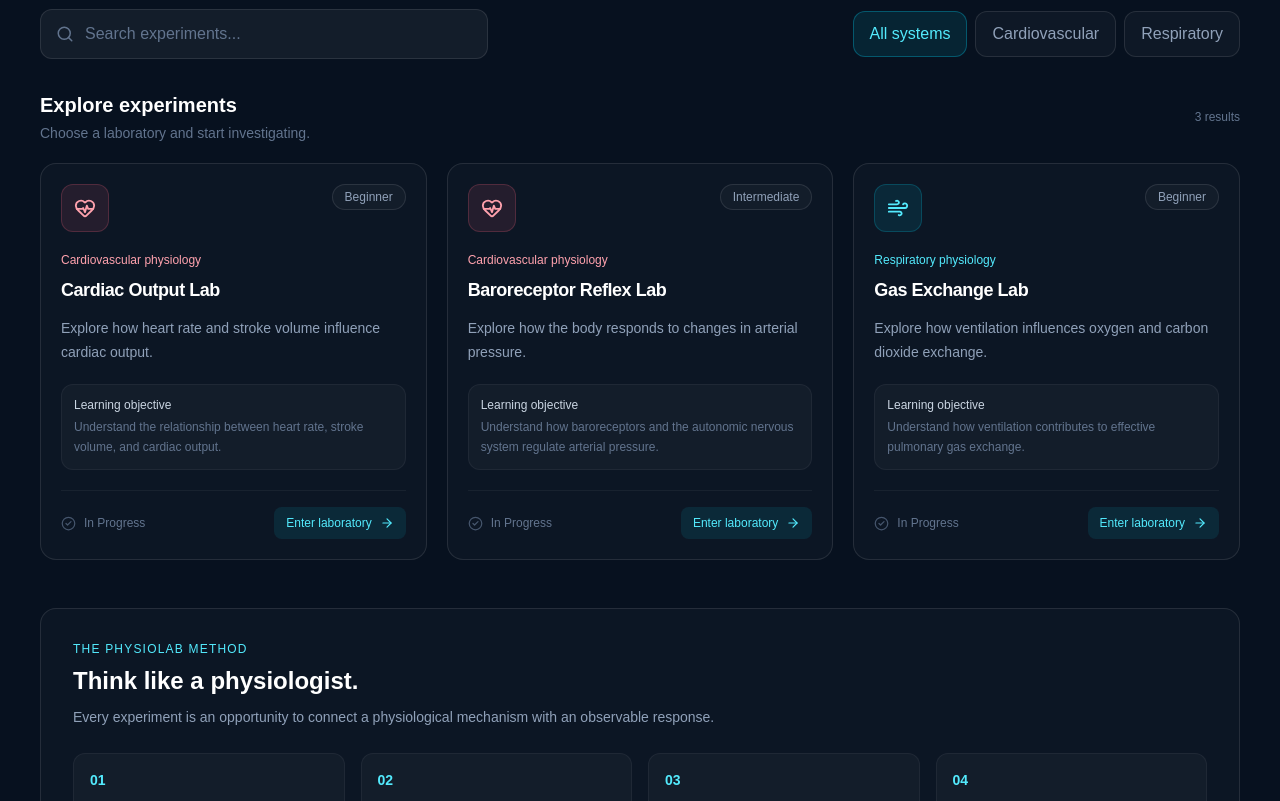
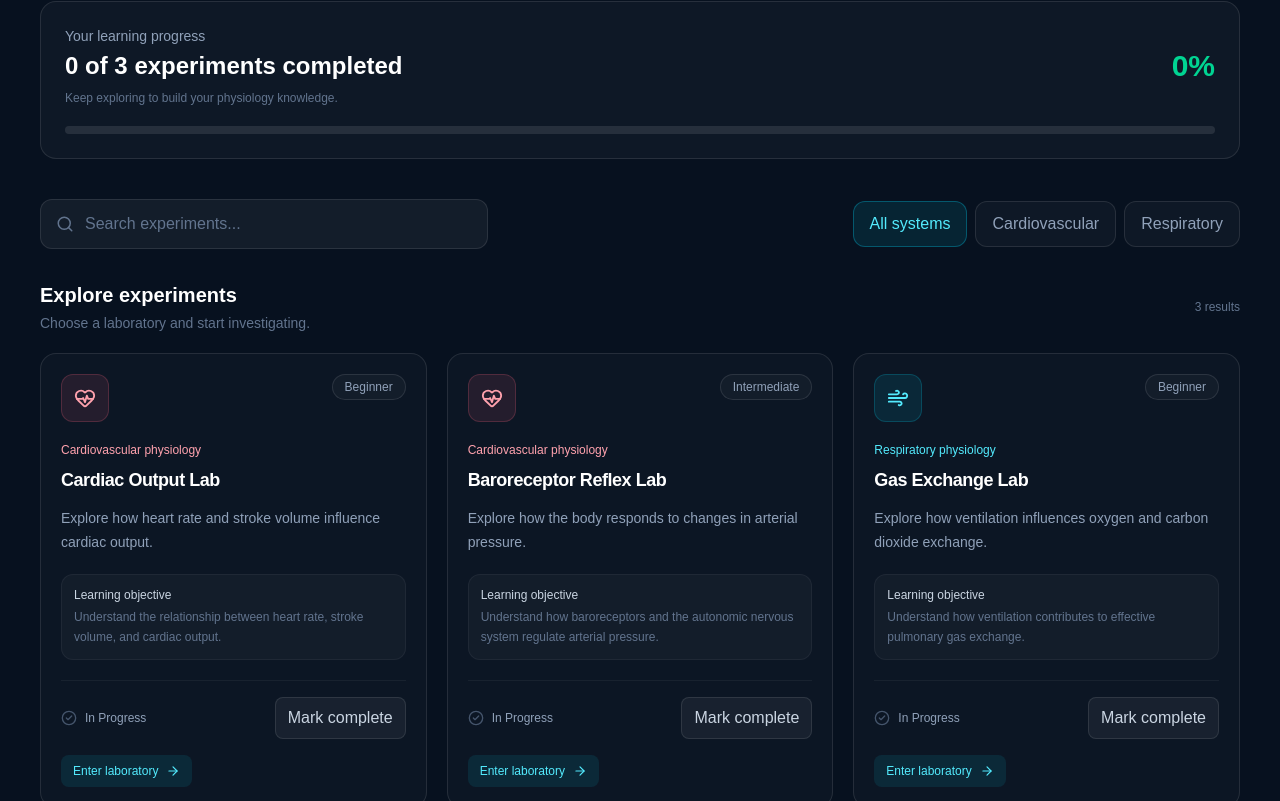
Before and after one commit to Godwin-Diya/Physiolab, a Next.js app: page /experiments in a window 1280 px wide. Shown: the part 619-1420 px from the top of the page. Built offline with nearby package versions, Linux system fonts and the light colour scheme.

Commit message:
Successfully created the Progress system

```diff
--- a/app/experiments/page.tsx
+++ b/app/experiments/page.tsx
@@ -1,7 +1,8 @@
+
 "use client";
 
 import Link from "next/link";
-import { useEffect, useState } from "react";
+import { useState } from "react";
 
 import {
   Activity,
@@ -41,7 +42,6 @@ const systemStyles: Record<
     background: "bg-rose-400/10",
     border: "border-rose-400/20",
   },
-
   Respiratory: {
     color: "text-cyan-300",
     background: "bg-cyan-400/10",
@@ -57,19 +57,42 @@ const experimentRoutes: Record<string, string> = {
 
 export default function ExperimentsPage() {
   const [searchTerm, setSearchTerm] = useState("");
-    const [selectedSystem, setSelectedSystem] = useState("All systems");
-    const [progress, setProgress] = useState<ExperimentProgress>({});
-const [progressLoaded, setProgressLoaded] = useState(false);
+  const [selectedSystem, setSelectedSystem] =
+    useState("All systems");
 
-useEffect(() => {
-  setProgress(getProgress());
-  setProgressLoaded(true);
-}, []);
+const [progress, setProgress] =
+  useState<ExperimentProgress>(() => getProgress());
+
+const progressLoaded = true;
+
+  function handleToggleComplete(experimentId: string) {
+    const currentStatus =
+      progress[experimentId] ?? "not-started";
+
+    const nextStatus =
+      currentStatus === "completed"
+        ? "in-progress"
+        : "completed";
+
+    const updatedProgress = updateExperimentStatus(
+      experimentId,
+      nextStatus,
+    );
+
+    setProgress(updatedProgress);
+  }
+
+  const completedCount = getCompletedCount(progress);
+
+  const completionPercentage = getCompletionPercentage(
+    progress,
+    experiments.length,
+  );
 
   const systems = [
     "All systems",
     ...Array.from(
-      new Set(experiments.map((experiment) => experiment.system))
+      new Set(experiments.map((experiment) => experiment.system)),
     ),
   ];
 
@@ -98,17 +121,12 @@ useEffect(() => {
             href="/"
             className="inline-flex items-center gap-2 text-sm text-slate-400 transition hover:text-white"
           >
-            <ArrowRight
-              size={16}
-              className="rotate-180"
-            />
-
+            <ArrowRight size={16} className="rotate-180" />
             Back to dashboard
           </Link>
 
           <div className="flex items-center gap-2 rounded-full border border-white/10 bg-white/3 px-3 py-2">
             <Activity size={16} className="text-cyan-300" />
-
             <span className="text-xs font-medium text-slate-300">
               Physiolab
             </span>
@@ -116,21 +134,18 @@ useEffect(() => {
         </header>
 
         {/* Hero */}
-        <section className="relative mb-10 overflow-hidden rounded-3xl border border-white/10 bg-linear-to-br from-cyan-400/10 via-slate-900 to-blue-500/10 p-7 sm:p-10 lg:p-12">
+        <section className="relative mb-8 overflow-hidden rounded-3xl border border-white/10 bg-linear-to-br from-cyan-400/10 via-slate-900 to-blue-500/10 p-7 sm:p-10 lg:p-12">
           <div className="pointer-events-none absolute -right-16 -top-16 h-64 w-64 rounded-full bg-cyan-400/10 blur-3xl" />
 
           <div className="relative z-10 max-w-3xl">
             <div className="mb-5 inline-flex items-center gap-2 rounded-full border border-cyan-400/20 bg-cyan-400/10 px-3 py-1.5 text-xs font-medium text-cyan-300">
               <FlaskConical size={14} />
-
               Interactive learning laboratory
             </div>
 
             <h1 className="text-4xl font-semibold tracking-tight sm:text-5xl lg:text-6xl">
               The Experiment
-              <span className="block text-cyan-300">
-                Hub.
-              </span>
+              <span className="block text-cyan-300">Hub.</span>
             </h1>
 
             <p className="mt-5 max-w-2xl text-sm leading-7 text-slate-400 sm:text-base">
@@ -144,7 +159,6 @@ useEffect(() => {
                 <p className="text-2xl font-semibold">
                   {experiments.length}
                 </p>
-
                 <p className="mt-1 text-xs text-slate-400">
                   Available experiments
                 </p>
@@ -154,12 +168,51 @@ useEffect(() => {
                 <p className="text-2xl font-semibold">
                   {systems.length - 1}
                 </p>
-
                 <p className="mt-1 text-xs text-slate-400">
                   Physiology systems
                 </p>
               </div>
             </div>
+          </div>
+        </section>
+
+        {/* Learning progress */}
+        <section
+          aria-label="Your learning progress"
+          className="mb-10 rounded-2xl border border-white/10 bg-white/3 p-5 sm:p-6"
+        >
+          <div className="flex flex-col gap-4 sm:flex-row sm:items-center sm:justify-between">
+            <div>
+              <p className="text-sm text-slate-400">
+                Your learning progress
+              </p>
+
+              <h2 className="mt-1 text-xl font-semibold sm:text-2xl">
+                {completedCount} of {experiments.length} experiments completed
+              </h2>
+
+              <p className="mt-2 text-xs text-slate-500">
+                Keep exploring to build your physiology knowledge.
+              </p>
+            </div>
+
+            <p className="text-3xl font-bold text-emerald-400">
+              {completionPercentage}%
+            </p>
+          </div>
+
+          <div
+            className="mt-5 h-2 overflow-hidden rounded-full bg-white/10"
+            role="progressbar"
+            aria-label="Experiment completion"
+            aria-valuemin={0}
+            aria-valuemax={100}
+            aria-valuenow={completionPercentage}
+          >
+            <div
+              className="h-full rounded-full bg-linear-to-r from-emerald-400 to-teal-400 transition-all duration-500"
+              style={{ width: `${completionPercentage}%` }}
+            />
           </div>
         </section>
 
@@ -238,6 +291,11 @@ useEffect(() => {
 
                 const route = experimentRoutes[experiment.id];
 
+                const status =
+                  progress[experiment.id] ?? experiment.status;
+
+                const isCompleted = status === "completed";
+
                 return (
                   <article
                     key={experiment.id}
@@ -248,10 +306,7 @@ useEffect(() => {
                       <div
                         className={`flex h-12 w-12 items-center justify-center rounded-xl border ${style.background} ${style.border}`}
                       >
-                        <Icon
-                          size={22}
-                          className={style.color}
-                        />
+                        <Icon size={22} className={style.color} />
                       </div>
 
                       <span className="rounded-full border border-white/10 bg-white/3 px-3 py-1 text-xs capitalize text-slate-400">
@@ -282,23 +337,40 @@ useEffect(() => {
                       </p>
                     </div>
 
-                    {/* Status and launch */}
-                    <div className="mt-5 flex flex-wrap items-center justify-between gap-3 border-t border-white/5 pt-4">
-                      <div className="flex items-center gap-2 text-xs text-slate-500">
+                    {/* Status */}
+                    <div className="mt-5 flex items-center justify-between gap-3 border-t border-white/5 pt-4">
+                      <div className="flex items-center gap-2 text-xs text-slate-400">
                         <CheckCircle2
-                          size={15}
+                          size={16}
                           className={
-                            experiment.status === "completed"
+                            isCompleted
                               ? "text-emerald-400"
                               : "text-slate-600"
                           }
                         />
 
                         <span className="capitalize">
-                          {experiment.status.replace("-", " ")}
+                          {status.replace("-", " ")}
                         </span>
                       </div>
 
+                      <button
+                        type="button"
+                        onClick={() => handleToggleComplete(experiment.id)}
+                        disabled={!progressLoaded}
+                        aria-pressed={isCompleted}
+                        className={`rounded-lg border px-3 py-2 text-xs font-medium transition disabled:cursor-not-allowed disabled:opacity-50 ${
+                          isCompleted
+                            ? "border-emerald-400/20 bg-emerald-400/10 text-emerald-300 hover:bg-emerald-400/15"
+                            : "border-white/10 bg-white/5 text-slate-300 hover:bg-white/10"
+                        }`}
+                      >
+                        {isCompleted ? "Completed ✓" : "Mark complete"}
+                      </button>
+                    </div>
+
+                    {/* Laboratory link */}
+                    <div className="mt-4">
                       {route ? (
                         <Link
                           href={route}
@@ -402,9 +474,7 @@ useEffect(() => {
                   {step.number}
                 </p>
 
-                <h3 className="mt-3 font-medium">
-                  {step.title}
-                </h3>
+                <h3 className="mt-3 font-medium">{step.title}</h3>
 
                 <p className="mt-2 text-sm leading-6 text-slate-500">
                   {step.description}
```
